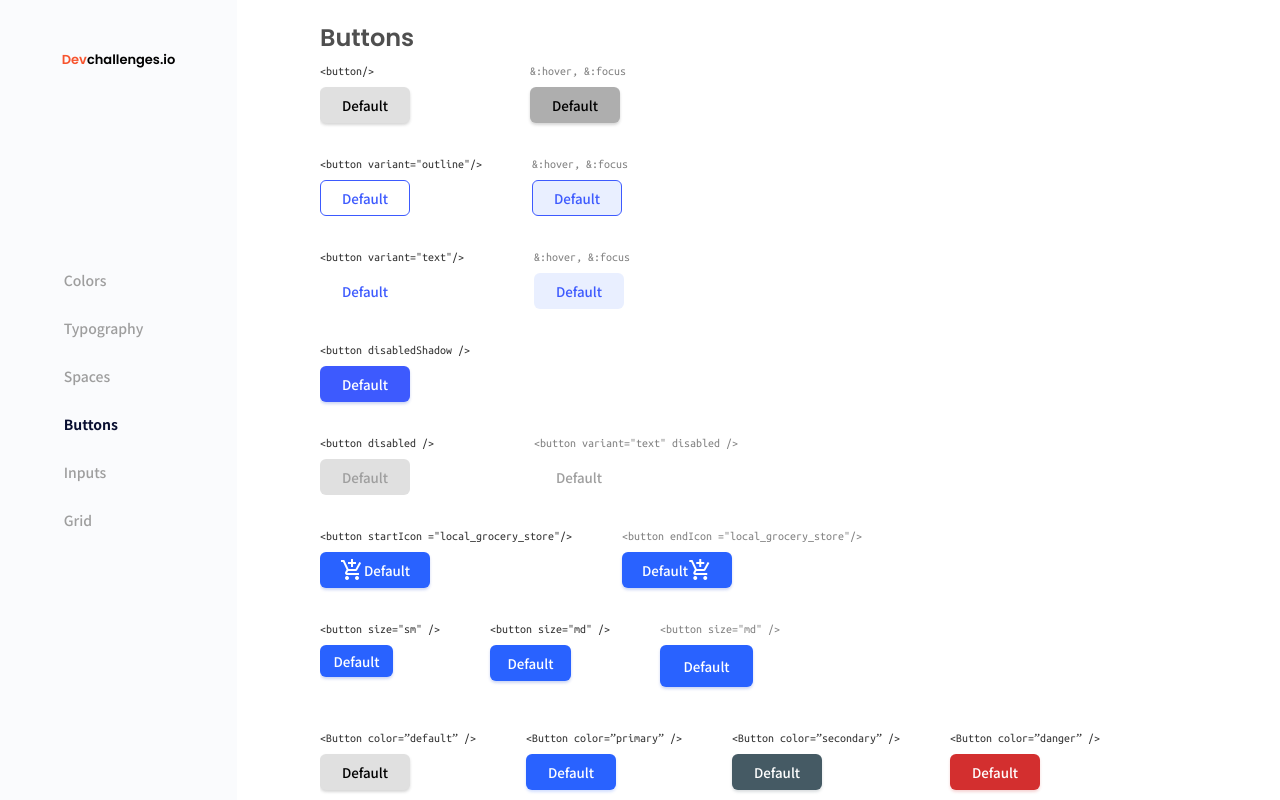
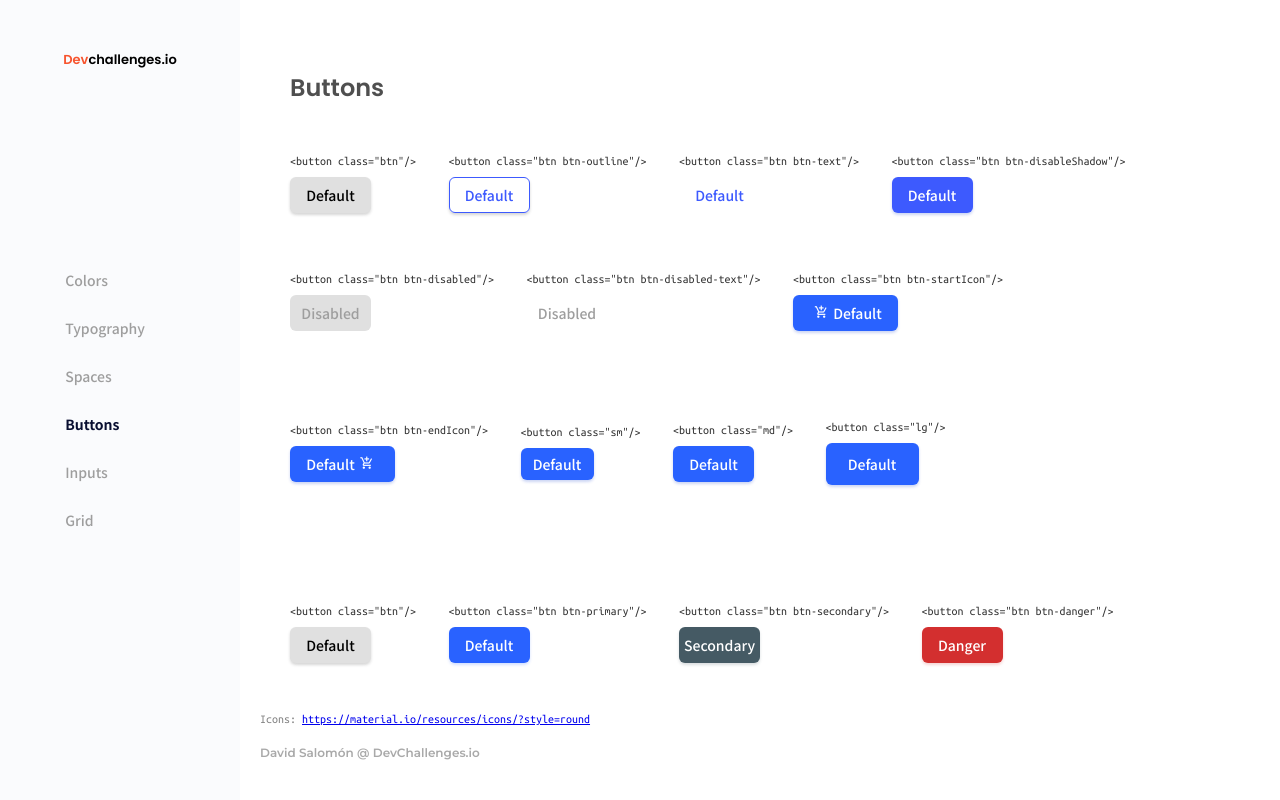
Before and after one commit to DavidSalomonDev/button-component, a plain HTML site: page index.html in a window 1280 px wide. Drawn offline with Linux system fonts and the light colour scheme.

Commit message:
Reusable components

```diff
--- a/style.css
+++ b/1st test/style.css
@@ -28,6 +28,7 @@ button:focus {
     width: 100%;
     height: 100vh;
 }
+
 
 .navbar,
 .buttons,
--- /dev/null
+++ b/buttons.css
@@ -0,0 +1,303 @@
+@import url('https://fonts.googleapis.com/css2?family=Montserrat:wght@600&family=Noto+Sans+JP:wght@500;700&family=Poppins:wght@600&family=Ubuntu+Mono&display=swap');
+
+/* Layout for the presentation */
+* {
+    margin: 0;
+    padding: 0;
+}
+
+html {
+    font-size: 62.5%;
+}
+
+body {
+    height: 100vh;
+    box-sizing: border-box;
+}
+
+.navbar {
+    display: flex;
+    justify-content: center;
+    align-items: center;
+    width: 24rem;
+    height: 100vh;
+    background-color: #FAFBFD;
+    flex-direction: column;
+    position: fixed;
+    left: 0;
+}
+
+.navbar h2 {
+    position: absolute;
+    font-size: 1.3rem;
+    font-family: 'Poppins', sans-serif;
+    top: 5rem;
+}
+
+.navbar h2 span {
+    color: #F7542E;
+}
+
+.navbar li {
+    font-family: 'Noto Sans JP', sans-serif;
+    font-size: 1.4rem;
+    color: #9E9E9E;
+    line-height: 2;
+    list-style-type: none;
+    margin: 2rem;
+    margin-left: -1rem;
+    cursor: pointer;
+}
+
+.navbar li.active {
+    color: #090F31;
+    font-weight: 700;
+}
+
+.container {
+    display: flex;
+    align-items: flex-start;
+    justify-content: left;
+    flex-wrap: wrap;
+    position: absolute;
+    left: 24rem;
+    padding: 5rem;
+    overflow: scroll;
+    height: 80vh;
+    max-width: 90rem;
+}
+
+.container h1 {
+    display: inline-flex;
+    margin: 2rem;
+    margin-left: 0;
+    color: #4F4F4F;
+    font-family: 'Poppins', sans-serif;
+    font-size: 2.4rem;
+    font-weight: 500;
+    left: 0;
+
+}
+
+.description{
+    font-family: 'Ubuntu Mono', sans-serif;
+    font-size: 1.2rem;
+    font-weight: normal;
+    margin-bottom: 1rem;
+    color: #333;
+}
+
+.block,
+.block .line{
+    display: inline-block;
+    margin: 3rem;
+    margin-left: 0;
+}
+
+
+footer{
+    position: fixed;
+    bottom: 2rem;
+    left: 24rem;
+    padding: 2rem;
+}
+
+.att {
+    font-family: 'Ubuntu Mono', sans-serif;
+    font-style: normal;
+    font-weight: normal;
+    font-size: 12px;
+    line-height: 12px;
+    color: #828282;
+    margin: 2rem 0;
+}
+
+.att-name {
+    font-family: 'Montserrat', sans-serif;
+    font-style: normal;
+    font-weight: 600;
+    font-size: 12px;
+    line-height: 15px;
+    color: #A9A9A9;
+}
+
+/* Reusable button components */
+
+.btn {
+    background-color: #E0E0E0;
+    border: none;
+    border-radius: 6px;
+    box-shadow: 0px 2px 3px rgba(51, 51, 51, 0.2);
+    cursor: pointer;
+    width: 90px;
+    height: 36px;
+    font-family: 'Noto Sans JP', sans-serif;
+    font-size: 14px;
+    color: #000;
+    height: 36px;
+    width: 81px;
+}
+
+.btn:hover,
+.btn:focus {
+    outline: none;
+    background-color: #aeaeae;
+}
+
+.btn:active {
+    transform: scale(0.98);
+}
+
+.btn-outline {
+    color: #3D5AFE;
+    border: 1px solid #3D5AFE;
+    background-color: transparent;
+}
+
+.btn-outline:hover,
+.btn-outline:focus {
+    background: rgba(41, 98, 255, 0.1);
+}
+
+.btn-text {
+    color: #3D5AFE;
+    border: none;
+    box-shadow: none;
+    background-color: transparent;
+}
+
+.btn-text:hover,
+.btn-text:focus {
+    background: rgba(41, 98, 255, 0.1);
+}
+
+.btn-disableShadow,
+.btn-disableShadow:focus,
+.btn-disableShadow:hover {
+    color: #fff;
+    background-color: #3D5AFE;
+    border: none;
+    box-shadow: 0px 2px 3px rgba(0, 49, 202, 0.2);
+}
+
+.btn-disabled,
+.btn-disabled:hover,
+.btn-disabled:focus {
+    color: #9E9E9E;
+    background-color: #e0e0e0;
+    border: none;
+    box-shadow: none;
+    transform: scale(1);
+    cursor: not-allowed;
+}
+
+.btn-disabled-text,
+.btn-disabled-text:hover,
+.btn-disabled-text:focus {
+    color: #9E9E9E;
+    border: none;
+    box-shadow: none;
+    background-color: transparent;
+    cursor: not-allowed;
+    margin: 0;
+    transform: scale(1);
+}
+
+.btn-startIcon,
+.btn-endIcon,
+.btn-startIcon:hover,
+.btn-startIcon:focus,
+.btn-endIcon:hover,
+.btn-endIcon:focus {
+    color: #fff;
+    background-color: #2962FF;
+    border: none;
+    box-shadow: 0px 2px 3px rgba(0, 49, 202, 0.2);
+    width: 105px;
+}
+
+.btn-startIcon::before {
+    font-family: "Material Icons";
+    content: "add_shopping_cart";
+    padding: 0 5px;
+}
+
+.btn-endIcon::after {
+    font-family: "Material Icons";
+    content: "add_shopping_cart";
+    padding: 0 5px;
+}
+
+/*
+*
+* This style is only to show it in StyleGuide however, as long as you type any of the variants, it should work on any button  */
+.btn.sm.guide,
+.btn.md.guide,
+.btn.lg.guide {
+    border: none;
+    background: #2962FF;
+    box-shadow: 0px 2px 3px rgba(0, 49, 202, 0.2);
+    color: #fff;
+}
+
+/*** ----  ***/
+
+.btn.sm {
+    width: 73px;
+    height: 32px;
+}
+
+.btn.md {
+    width: 81px;
+    height: 36px;
+}
+
+.btn.lg {
+    width: 93px;
+    height: 42px;
+}
+
+.btn-primary {
+    border: none;
+    background: #2962FF;
+    box-shadow: 0px 2px 3px rgba(41, 98, 255, 0.2);
+    color: #fff;
+}
+
+.btn-primary:hover,
+.btn-primary:focus {
+    border: none;
+    background: #0039CB;
+    box-shadow: 0px 2px 3px rgba(41, 98, 255, 0.2);
+    color: #fff;
+}
+
+.btn-secondary {
+    border: none;
+    background: #455A64;
+    box-shadow: 0px 2px 3px rgba(69, 90, 100, 0.2);
+    color: #fff;
+}
+
+.btn-secondary:hover,
+.btn-secondary:focus {
+    border: none;
+    background: #1C313A;
+    box-shadow: 0px 2px 3px rgba(69, 90, 100, 0.2);
+    color: #fff;
+}
+
+.btn-danger {
+    border: none;
+    background: #D32F2F;
+    box-shadow: 0px 2px 3px rgba(211, 47, 47, 0.2);
+    color: #fff;
+}
+
+.btn-danger:hover,
+.btn-danger:focus {
+    border: none;
+    background: #9A0007;
+    box-shadow: 0px 2px 3px rgba(211, 47, 47, 0.2);
+    color: #fff;
+}
--- a/index.html
+++ b/index.html
@@ -4,16 +4,14 @@
 <head>
     <meta charset="UTF-8">
     <meta name="viewport" content="width=device-width, initial-scale=1.0">
+    <link rel="shortcut icon" type="image/x-icon" href="https://devchallenges.io/" />
     <link rel="icon" href="devchallenges.png" />
-
-    <link rel="shortcut icon" type="image/x-icon" href="https://devchallenges.io/" />
     <link href="https://fonts.googleapis.com/icon?family=Material+Icons" rel="stylesheet">
-    <link rel="stylesheet" href="/style.css">
+    <link rel="stylesheet" href="/buttons.css">
     <title>Buttons Components</title>
 </head>
 
 <body>
-    <div class="container">
     <nav class="navbar">
         <h2><span>Dev</span>challenges.io</h2>
         <ul class="nav-items">
@@ -25,127 +23,84 @@
             <li class="nav-item">Grid</li>
         </ul>
     </nav>
-        <main class="buttons">
+
+    <main class="container">
         <h1>Buttons</h1>
         <div class="buttons-container">
-                <div class="btn-row">
-                    <div class="def">
-                        <h3>&lt;button/&gt;</h3>
-                        <button class="btn-def">Default</button>
+            <div class="block">
+                <h3 class="description">&lt;button class="btn"/&gt;</h3>
+                <button class="btn">Default</button>
             </div>
-                    <div class="def-sec">
-                        <h3 class="pseudo">&:hover, &:focus</h3>
-                        <button class="btn-def-hov">Default</button>
+            <div class="block">
+                <h3 class="description">&lt;button class="btn btn-outline"/&gt;</h3>
+                <button class="btn btn-outline">Default</button>
+            </div>
+            <div class="block">
+                <h3 class="description">&lt;button class="btn btn-text"/&gt;</h3>
+                <button class="btn btn-text">Default</button>
+            </div>
+            <div class="block">
+                <h3 class="description">&lt;button class="btn btn-disableShadow"/&gt;</h3>
+                <button class="btn btn-disableShadow">Default</button>
+            </div>
+            <div class="block">
+                <h3 class="description">&lt;button class="btn btn-disabled"/&gt;</h3>
+                <button class="btn btn-disabled">Disabled</button>
+            </div>
+            <div class="block">
+                <h3 class="description">&lt;button class="btn btn-disabled-text"/&gt;</h3>
+                <button class="btn btn-disabled-text">Disabled</button>
+            </div>
+            <div class="block">
+                <h3 class="description">&lt;button class="btn btn-startIcon"/&gt;</h3>
+                <button class="btn btn-startIcon">Default</button>
+            </div>
+            <div class="block">
+                <h3 class="description">&lt;button class="btn btn-endIcon"/&gt;</h3>
+                <button class="btn btn-endIcon">Default</button>
+            </div>
+            <div class="block">
+                <div class="line">
+                    <h3 class="description">&lt;button class="sm"/&gt;</h3>
+                    <button class="btn sm guide">Default</button>
+                </div>
+                <div class="line">
+                    <h3 class="description">&lt;button class="md"/&gt;</h3>
+                    <button class="btn md guide">Default</button>
+
+                </div>
+                <div class="line">
+                    <h3 class="description">&lt;button class="lg"/&gt;</h3>
+                    <button class="btn lg guide">Default</button>
+
                 </div>
             </div>
-                <div class="btn-row">
-                    <div class="out">
-                        <h3>&lt;button variant="outline"/&gt;</h3>
-                        <button class="btn-out">Default</button>
+            <div class="block">
+                <div class="line">
+                    <h3 class="description">&lt;button class="btn"/&gt;</h3>
+                    <button class="btn">Default</button>
                 </div>
-                    <div class="out-sec">
-                        <h3 class="pseudo">&:hover, &:focus</h3>
-                        <button class="btn-out-hov">Default</button>
+                <div class="line">
+                    <h3 class="description">&lt;button class="btn btn-primary"/&gt;</h3>
+                    <button class="btn btn-primary">Default</button>
+                </div>
+                <div class="line">
+                    <h3 class="description">&lt;button class="btn btn-secondary"/&gt;</h3>
+                    <button class="btn btn-secondary">Secondary</button>
+                </div>
+                <div class="line">
+                    <h3 class="description">&lt;button class="btn btn-danger"/&gt;</h3>
+                    <button class="btn btn-danger">Danger</button>
                 </div>
             </div>
-                <div class="btn-row">
-                    <div class="text">
-                        <h3>&lt;button variant="text"/&gt;</h3>
-                        <button class="btn-text">Default</button>
-                    </div>
-                    <div class="text-sec">
-                        <h3 class="pseudo">&:hover, &:focus</h3>
-                        <button class="btn-text-hov">Default</button>
-                    </div>
-                </div>
-                <div class="btn-row">
-                    <div class="disableShadow">
-                        <h3>&lt;button disabledShadow /&gt;</h3>
-                        <button class="btn-disableShadow">Default</button>
-                    </div>
-                </div>
-                <div class="btn-row">
-                    <div class="disabled">
-                        <h3>&lt;button disabled /&gt;</h3>
-                        <button class="btn-disabled">Default</button>
-                    </div>
-                    <div class="disabled-text">
-                        <h3 class="pseudo">&lt;button variant="text" disabled /&gt;</h3>
-                        <button class="btn-disabled-text">Default</button>
-                    </div>
-                </div>
-                <div class="btn-row">
-                    <div class="icon">
-                        <h3>&lt;button startIcon ="local_grocery_store"/&gt;</h3>
-                        <button class="btn-startIcon"><span class="material-icons">
-                            add_shopping_cart
-                            </span> Default </button>
-                    </div>
-                    <div class="icon-sec">
-                        <h3 class="pseudo">&lt;button endIcon ="local_grocery_store"/&gt;</h3>
-                        <button class="btn-endIcon">Default <span class="material-icons">
-                            add_shopping_cart
-                            </span></button>
-                    </div>
-                </div>
-                <div class="btn-row margin">
-                    <div class="sm">
-                        <h3>&lt;button size="sm" /&gt;</h3>
-                        <button class="btn-sm">Default</button>
-                    </div>
-                    <div class="md">
-                        <h3>&lt;button size="md" /&gt;</h3>
-                        <button class="btn-md">Default</button>
-                    </div>
-                    <div class="lg">
-                        <h3 class="pseudo">&lt;button size="md"  /&gt;</h3>
-                        <button class="btn-lg">Default</button>
-                    </div>
-                </div>
-                <div class="btn-row">
-                    <div class="default">
-                        <h3>&lt;Button color=”default” /&gt;</h3>
-                        <button class="btn-default">Default</button>
-                    </div>
-                    <div class="primary">
-                        <h3>&lt;Button color=”primary” /&gt;</h3>
-                        <button class="btn-primary">Default</button>
-                    </div>
-                    <div class="secondary">
-                        <h3>&lt;Button color=”secondary” /&gt;</h3>
-                        <button class="btn-secondary">Default</button>
-                    </div>
-                    <div class="danger">
-                        <h3>&lt;Button color=”danger” /&gt;</h3>
-                        <button class="btn-danger">Default</button>
-                    </div>
-                </div>
-                <div class="btn-row">
-                    <div class="default-hov">
-                        <h3>&lt;Button color=”default” /&gt;</h3>
-                        <button class="btn-default-hov">Default</button>
-                    </div>
-                    <div class="primary-hov">
-                        <h3>&lt;Button color=”primary” /&gt;</h3>
-                        <button class="btn-primary-hov">Default</button>
-                    </div>
-                    <div class="secondary-hov">
-                        <h3>&lt;Button color=”secondary” /&gt;</h3>
-                        <button class="btn-secondary-hov">Default</button>
-                    </div>
-                    <div class="danger-hov">
-                        <h3>&lt;Button color=”danger” /&gt;</h3>
-                        <button class="btn-danger-hov">Default</button>
-                    </div>
-                </div>
-                <div class="attribution">
-                    <p class="att">Icons: https://material.io/resources/icons/?style=round</p>
-                    <p class="att-name">David Salomón  @ DevChallenges.io</p>
-                </div>
-
         </div>
     </main>
-    </div>
+    <footer class="attribution">
+        <p class="att">Icons: <a
+                href="https://material.io/resources/icons/?style=round">https://material.io/resources/icons/?style=round</a>
+        </p>
+        <p class="att-name">David Salomón @ DevChallenges.io</p>
+    </footer>
 </body>
 
 </html>
```
Also changed, not shown: 1st test/demo.html (added, +151 -0 lines), 1st test/dev.html (renamed from dev.html), 1st test/devchallenges.png (renamed from devchallenges.png), content.png (added), vercel.json (added), 1 other file. Lines whose indentation alone changed are shown as unchanged.
